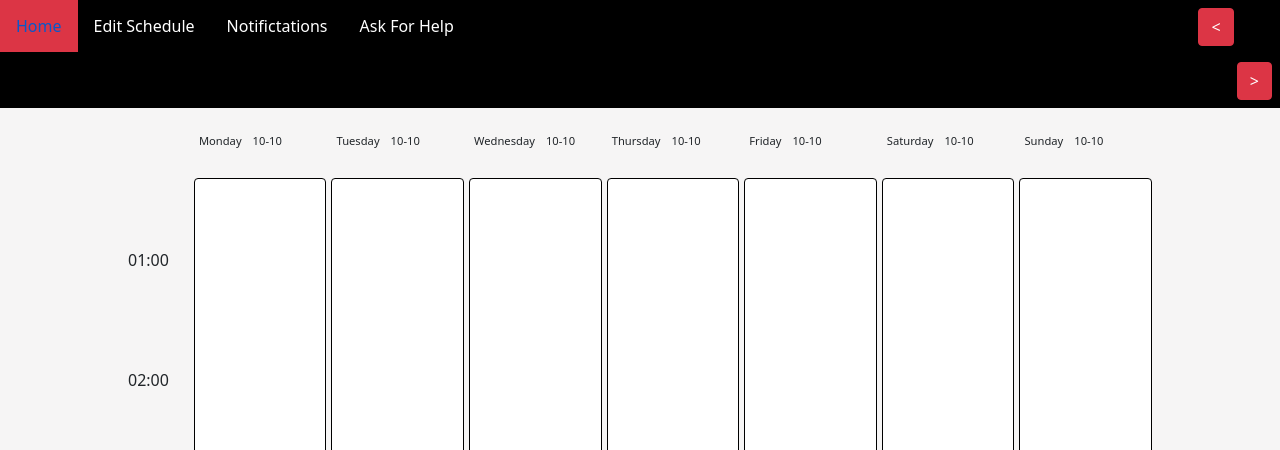
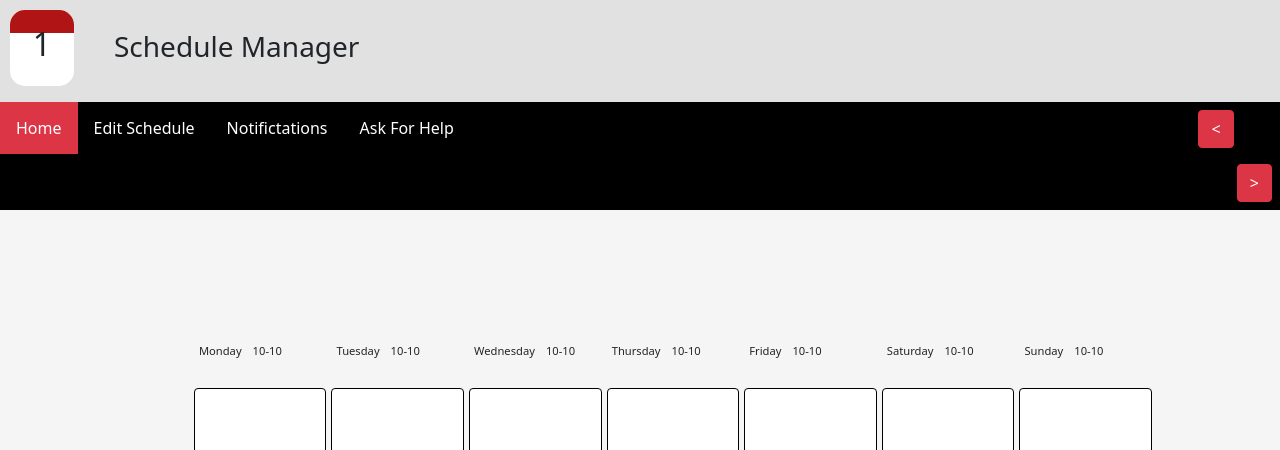
Before and after one commit to KirilVoigtlaender/Scheduler, a Django app: template scheduler/playground/templates/website.html in a window 1280 px wide. Shown: the top 450 px of the page. Run offline with Django 4.2, Linux system fonts and the light colour scheme; the template is opened without the code that fills it: most values are stand-ins (such as "Sample title", 1, 10 or a date in 2020); some libraries are stand-ins or nearby versions.

Commit message:
Added the banner with the logo

```diff
--- a/scheduler/playground/templates/website.html
+++ b/scheduler/playground/templates/website.html
@@ -3,7 +3,7 @@
 <head>
   <!-- Bootstrap CSS -->
   <link rel="stylesheet" href="https://cdn.jsdelivr.net/npm/bootstrap@5.1.3/dist/css/bootstrap.min.css" />
-  <title>Amazing colorful schedule</title>
+  <title>Schedule Manager</title>
 </head>
 <style>
 
@@ -748,11 +748,6 @@ ul {list-style-type: none;}
 }
 
 
-
-/* .navbar a.right {
-  float: right;
-} */
-
 /* Use a media query to add a break point at 800px: */
 @media only screen and (min-width: 769px) {
   .days {
@@ -801,32 +796,9 @@ ul {list-style-type: none;}
 
 }
 
-/* Style the header */
-/* .header {
-  padding: 10px 16px;
-  background: #000000;
-  color: #f1f1f1;
-} */ */
-
-/* Page content */
-/* .content {
-  padding: 16px;
-} */
-
-/* The sticky class is added to the header with JS when it reaches its scroll position */
-/* .sticky {
-  position: fixed;
-  top: 0;
-  width: 100%
-} */
-
-/* Add some top padding to the page content to prevent sudden quick movement (as the header gets a new position at the top of the page (position:fixed and top:0) */
-/* /* .sticky + .content {
-  padding-top: 102px;
-} */
 
 
-/*Header 2.0 css*/
+/*Header css*/
 body {margin:0;}
 
 ul {
@@ -835,7 +807,7 @@ ul {
   padding: 0;
   overflow: hidden;
   background-color: #000000;
-  position: fixed;
+  position: sticky;
   top: 0;
   width: 100%;
 }
@@ -861,10 +833,49 @@ li a:hover:not(.active) {
 ;
 }
 
+.header {
+  margin: 0;
+  padding: 0;
+  overflow: hidden;
+  background-color: rgb(225, 225, 225);
+  top: 0;
+  width: 100%;
+}
+
+.logo {
+  width: 5%;
+  padding: 15px;
+  margin: 10px;
+  background: linear-gradient(to top, #ffffff 70%, #B01414 30%);
+  border-radius: 15px;
+  text-align: center;
+  float: left;
+}
+
+.text {
+  width: 90%;
+  float: left;
+  padding: 30px;
+}
+
 </style>
+
+
+
+
 
 <head>
 <body>
+
+<div class="header">
+  <div class="logo">
+    <h2>1</h2>
+  </div>
+  <div class="text">
+    <h3>Schedule Manager</h3>
+  </div>
+</div>
+
 
 <ul>
   <li><a class="active" href="#home">Home</a></li>
@@ -876,17 +887,13 @@ li a:hover:not(.active) {
           {% csrf_token %}
           <input type="hidden" name="weekrequest" value="last-week">
           <li class="prev">
-          <!-- <button type="submit"> < </button> -->
           <button class="btn btn-danger navbar-btn"> < </button>
-          <!-- <li><a href="previous week"> < </a></li> -->
         </form>
       </li>
         <form action="" method="post">
           {% csrf_token %}
           <input type="hidden" name="weekrequest" value="next-week">
-          <!-- <li><a href="next week"> > </a></li> -->
           <li class="next">
-          <!-- <button type="submit"> > </button> -->
           <button class="btn btn-danger navbar-btn"> > </button>
         </form>
       </li>
@@ -894,38 +901,6 @@ li a:hover:not(.active) {
 </div>
 
 </ul>
-
-
-  <!-- <div class="WeeklyButton">
-    <li><a href="#previous week"> < </a></li>
-    <li><a href="#next week"> > </a></li>
-  </div> -->
-
-
-
-<!--header-->
-<!-- <div class="header sticky-top" id="myHeader">
-  <div class="WeeklyButton">
-    <ul>
-      <li class="prev">
-        <form action="" method="post">
-          {% csrf_token %}
-          <input type="hidden" name="weekrequest" value="last-week">
-          <button type="submit">Last Week</button>
-      </form>
-      </li>
-      <li class="next">
-        <form action="" method="post">
-          {% csrf_token %}
-          <input type="hidden" name="weekrequest" value="next-week">
-          <button type="submit">Next Week</button>
-      </form>
-      </li>
-  </div>
-
-  <div class="AddTask">
-  </div>
-</div> -->
 
 <!--Calendar-->
 <div class="calendar">
```
Also changed, not shown: scheduler/db.sqlite3.
